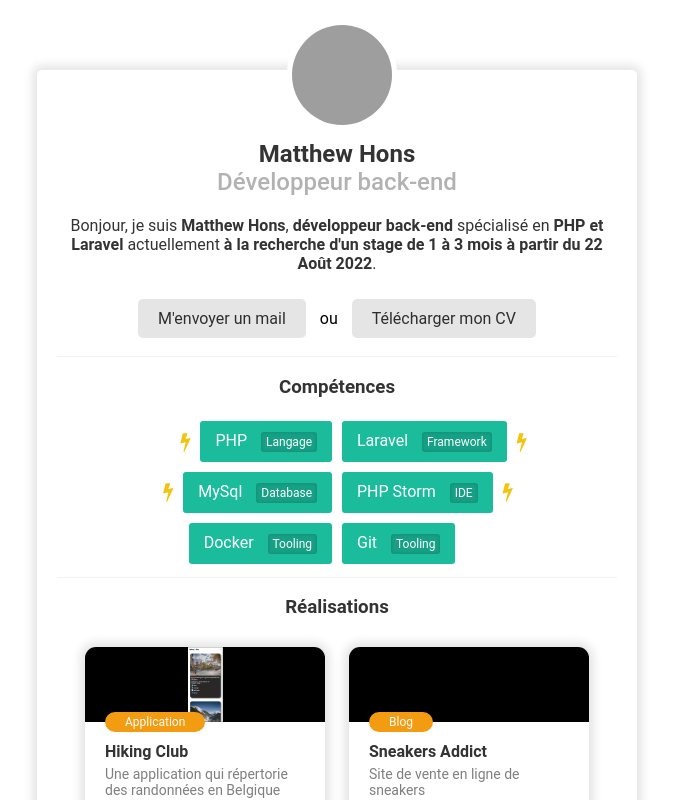
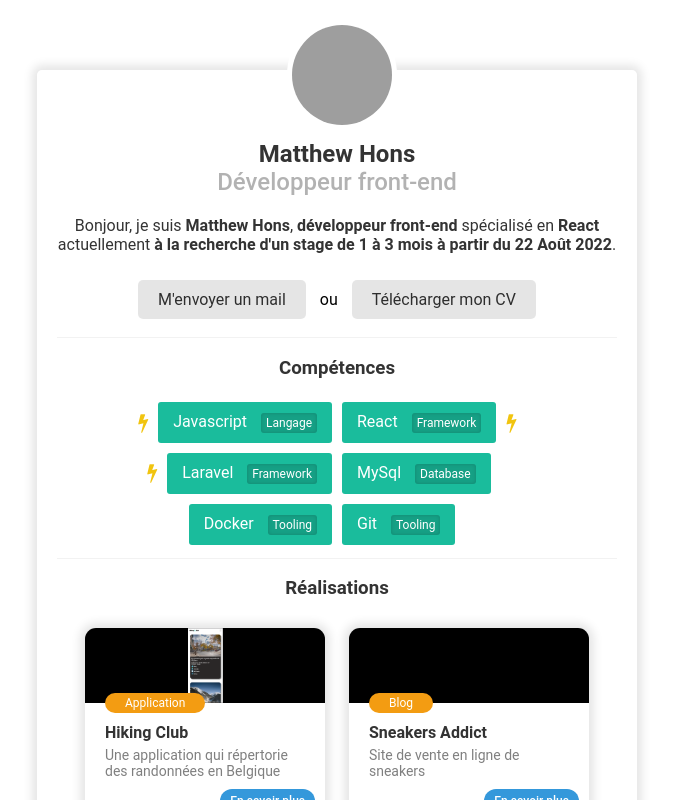
Before and after one commit to MatthewHons/Portfolio, a plain HTML site: page index.html in a window 1280 px wide. Shown: the whole page, without its empty margins (303-976 px from the left). Drawn offline with Linux system fonts and the light colour scheme; grey boxes are pictures that could not be loaded.

Commit message:
fix some technical skills

```diff
--- a/index.html
+++ b/index.html
@@ -20,12 +20,12 @@
                 <img id="person-picture" src="./src/img/me.JPG" alt="image"/>
                 <section>
                     <h1 id="person-fullname">Matthew Hons</h1>
-                    <h2 id="person-job">Développeur back-end</h2>
-                    <p>Bonjour, je suis <strong id="person-firstname">Matthew Hons</strong>, <strong id="person-position">développeur back-end</strong> spécialisé en <strong id="person-speciality">PHP et Laravel</strong> actuellement <strong id="person-company">à la recherche d'un stage de 1 à 3 mois à partir du 22 Août 2022</strong>.</p>
+                    <h2 id="person-job">Développeur front-end</h2>
+                    <p>Bonjour, je suis <strong id="person-firstname">Matthew Hons</strong>, <strong id="person-position">développeur front-end</strong> spécialisé en <strong id="person-speciality">React</strong> actuellement <strong id="person-company">à la recherche d'un stage de 1 à 3 mois à partir du 22 Août 2022</strong>.</p>
                     <div>
                         <a href = "mailto: matthewhons19@gmail.com" class="button" id="person-email">M'envoyer un mail</a>
                         <span class="or"> ou </span>
-                        <a href="./src/img/HONS-MATTHEW_CV.pdf" class="button" download="MATTHEW-HONS-CV.pdf">Télécharger mon CV</a>
+                        <a href="./src/img/Hons_Matthew_CV.pdf" class="button" download="Hons_Matthew_CV.pdf">Télécharger mon CV</a>
 
                     </div>
                     <hr/>
@@ -36,9 +36,18 @@
                         <li>
                             <div class="skill-box">
                                 <span class="skill-favorite fa fa-bolt"></span>
-                                PHP
+                                Javascript
                                 <div class="box-well">
                                     Langage
+                                </div>
+                            </div>
+                        </li>
+                        <li>
+                            <div class="skill-box">
+                                <span class="skill-favorite fa fa-bolt"></span>
+                                React
+                                <div class="box-well">
+                                    Framework
                                 </div>
                             </div>
                         </li>
@@ -53,19 +62,9 @@
                         </li>
                         <li>
                             <div class="skill-box">
-                                <span class="skill-favorite fa fa-bolt"></span>
                                 MySql
                                 <div class="box-well">
                                     Database
-                                </div>
-                            </div>
-                        </li>
-                        <li>
-                            <div class="skill-box">
-                                <span class="skill-favorite fa fa-bolt"></span>
-                                PHP Storm
-                                <div class="box-well">
-                                    IDE
                                 </div>
                             </div>
                         </li>
@@ -120,8 +119,8 @@
                         <div class="step">
                             <p class="step-title">BECODE 02/2022 - 08/2022</p>
                             <ul>
-                                <li>Spécialisation en Back-end sur PHP | Laravel et MySql</li>
-                                <li>Réalisation de projets en solo et en équipe.</li>
+                                <li>Spécialisation en Front-end sur Javascript / React</li>
+                                <li>Réalisation de projets en solo et en équipe tant sur le front-end que le back-end.</li>
                             </ul>
                         </div>
                         <div class="step">
```
Also changed, not shown: 2 other files.
